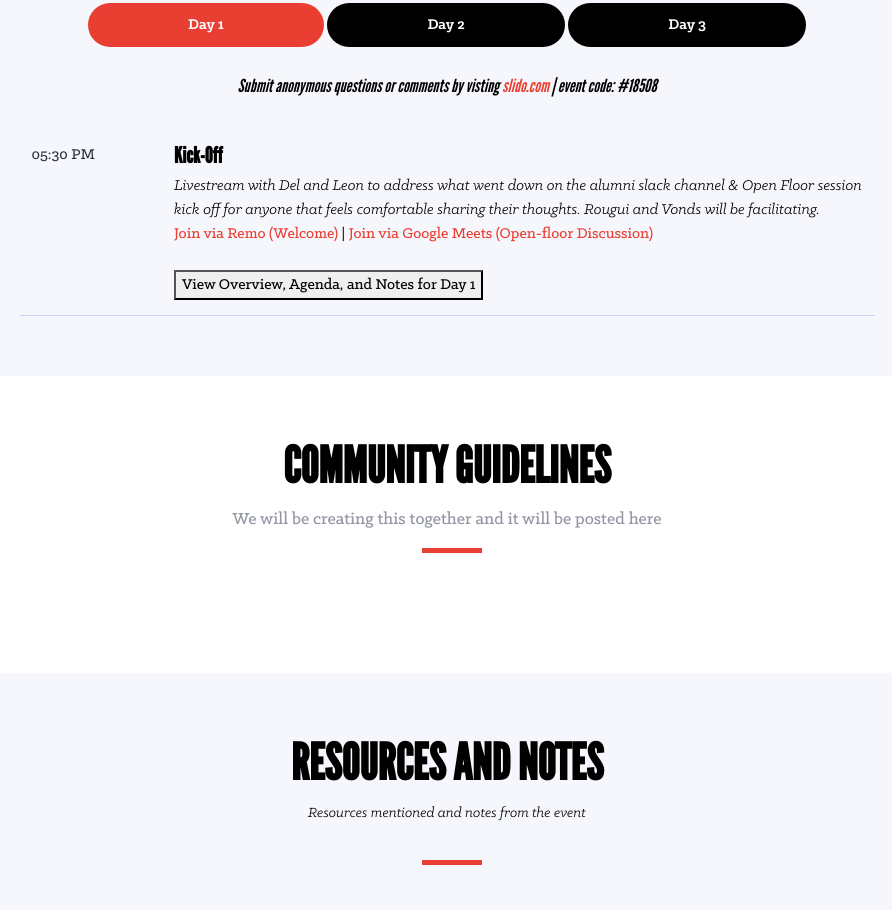
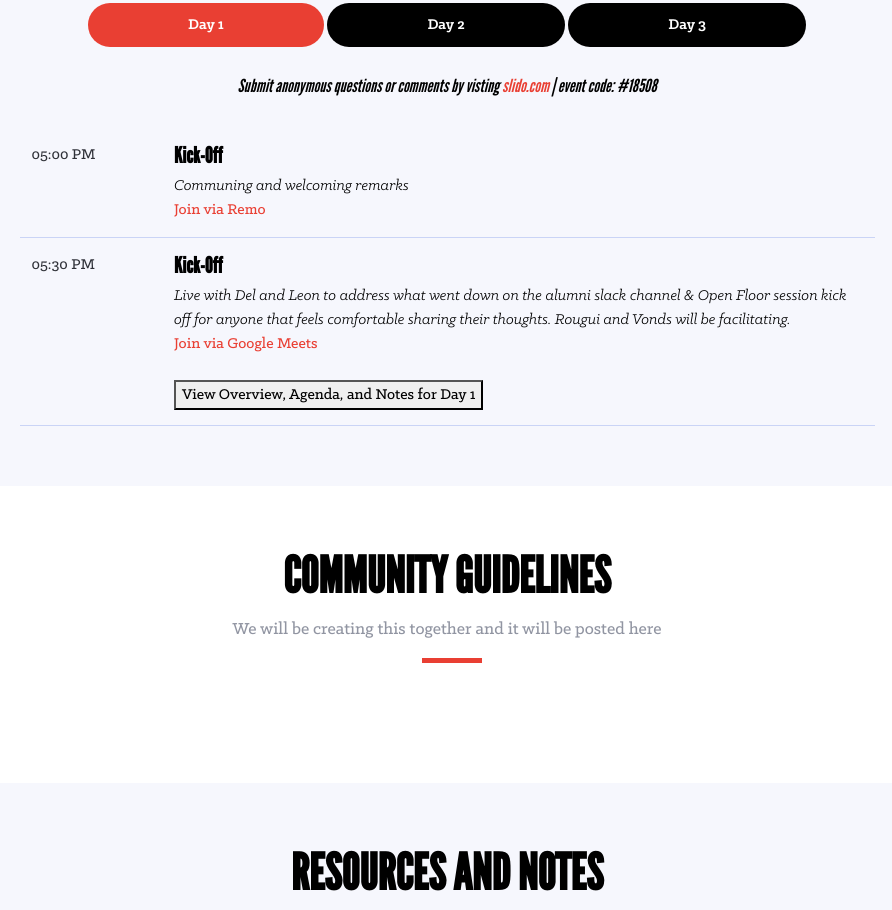
Before and after one commit to ellienguyendev/alumni-unconference, a plain HTML site: page index.html in a window 1280 px wide. Shown: the part 2129-3039 px from the top of the page, without its empty margins (193-1085 px from the left). Drawn offline with Linux system fonts and the light colour scheme.

Commit message:
day 1 links

```diff
--- a/index.html
+++ b/index.html
@@ -58,7 +58,7 @@
         </ul>
         <i class="bi bi-list mobile-nav-toggle"></i>
       </nav><!-- .navbar -->
-      <a class="buy-tickets" href="https://live.remo.co/e/resilient-coders-alumni-unconfer/register">RSVP</a>
+      <a class="buy-tickets" href="https://live.remo.co/e/resilient-coders-alumni-unconfer/register" target="_blank">RSVP</a>
 
     </div>
   </header><!-- End Header -->
@@ -140,11 +140,20 @@
           <div role="tabpanel" class="col-lg-9 tab-pane fade show active" id="day-1">
 
             <div class="row schedule-item">
+              <div class="col-md-2"><time>05:00 PM</time></div>
+              <div class="col-md-10">
+                <h4>Kick-Off</h4>
+                <p>Communing and welcoming remarks</p>
+                <a href="https://live.remo.co/e/resilient-coders-alumni-unconfer" target="_blank">Join via Remo</a>
+              </div>
+            </div>
+
+            <div class="row schedule-item">
               <div class="col-md-2"><time>05:30 PM</time></div>
               <div class="col-md-10">
                 <h4>Kick-Off</h4>
-                <p>Livestream with Del and Leon to address what went down on the alumni slack channel & Open Floor session kick off for anyone that feels comfortable sharing their thoughts. Rougui and Vonds will be facilitating.</p>
-                <a href="https://live.remo.co/e/resilient-coders-alumni-unconfer" target="_blank">Join via Remo (Welcome)</a> | <a href="https://meet.google.com/bhy-giwu-kja" target="_blank">Join via Google Meets (Open-floor Discussion)</a>
+                <p>Live with Del and Leon to address what went down on the alumni slack channel & Open Floor session kick off for anyone that feels comfortable sharing their thoughts. Rougui and Vonds will be facilitating.</p>
+                <a href="https://meet.google.com/bhy-giwu-kja" target="_blank">Join via Google Meets</a>
                 <br/>
                 <br/>
                 <button><a href="assets/Kick Off_Alumni UnConference_06172021.pdf" download target="_blank" style="color:black;">View Overview, Agenda, and Notes for Day 1</a></button>
```
